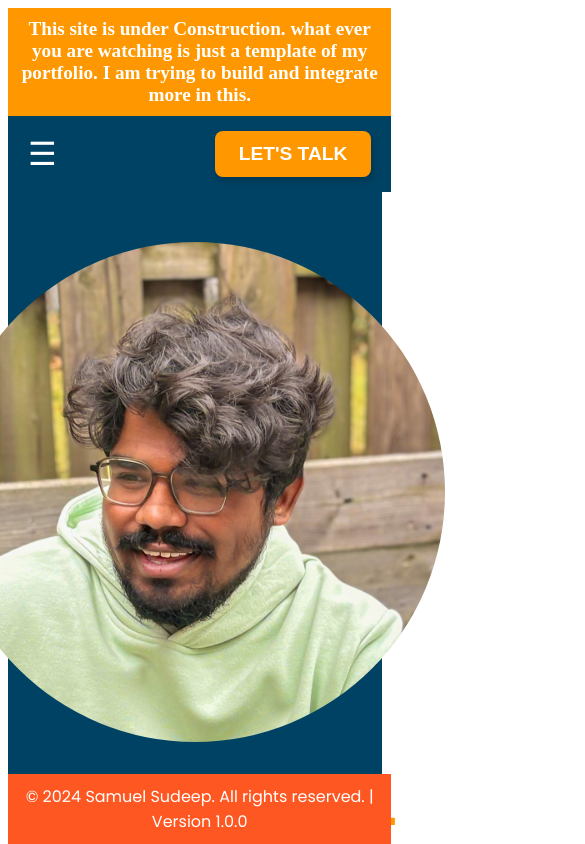
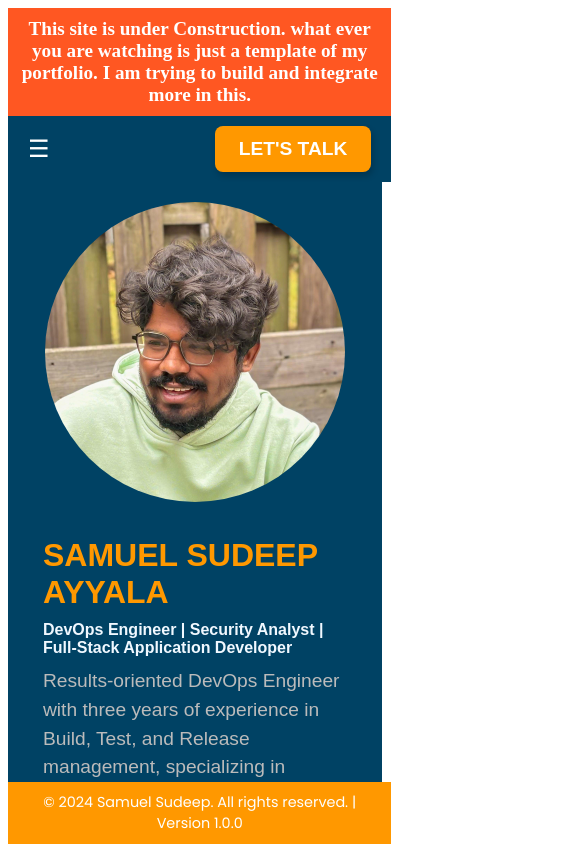
Before and after one commit to SamuelSudeepAyyala/samuel-sudeep-portfolio, an Angular app: page / in a window 390 px wide. Shown: the top 844 px of the page, 585 px wide, since content can reach past the window. Built offline with nearby package versions, Linux system fonts and the light colour scheme.

Commit message:
Optimised for mobile viewing

```diff
--- a/src/app/home/home.component.css
+++ b/src/app/home/home.component.css
@@ -7,7 +7,7 @@
 }
 
 .warning-marquee {
-  background-color: #ff9800; /* Yellowish background color */
+  background-color: #ff5722; /* Yellowish background color */
   color: white;
   padding: 10px;
   font-size: 1.2rem;
@@ -22,13 +22,13 @@
 /* Full-width Navbar */
 .navbar {
   position: sticky;
-  top:0px;
-
+  top: 0px;
+  display: flex;
   left: 0;
   width: 98.3vw; /* Ensure it spans the full width */
   background-color: #004264;
-  padding: 15px 20px;
-  display: flex;
+  padding: 10px 20px;
+  color: white;
   justify-content: space-between;
   align-items: center;
   z-index: 1000;
@@ -59,6 +59,7 @@
   list-style: none;
   font-family: 'Work Sans', 'Arial Narrow', Arial, sans-serif;
   display: flex;
+  padding:0;
   gap: 20px;
 }
 .navbar-logo:hover {
@@ -105,6 +106,7 @@ body {
   padding: 0;
   font-family: 'Work Sans', sans-serif,medium;
   overflow-x: hidden;
+  box-sizing: border-box;
 }
 
 /* Hero text section */
@@ -117,10 +119,10 @@ body {
   animation: fadeInLeft 1s ease-in-out forwards;
 }
 
-  .hero-text h1 {
-    font-size: 4rem;
-    font-family: 'Work Sans', sans-serif,medium;
-    font-weight: bold;
+  .hero-text .highlight-name{
+  font-size: 4rem;
+  font-family: 'Work Sans', sans-serif, medium;
+  font-weight: bold;
   }
 
   .hero-text h3 {
@@ -139,6 +141,7 @@ body {
 
 .highlight-name {
   color: #ff9800;
+
   font-family: 'Work Sans', sans-serif;
 }
 
@@ -146,6 +149,10 @@ body {
 .hero-image {
   flex: 1;
   text-align: center;
+  width: 100%;
+  height: auto;
+  max-height: 500px;
+  object-fit: cover;
 }
 
 img {
@@ -204,7 +211,10 @@ img {
     padding: 10px 0;
     align-items: center;
   }
-   .navbar-menu.active {
+  .navbar-menu li {
+      margin: 0 15px;
+  }
+    .navbar-menu.active {
       display: flex;
     }
   .navbar-item {
@@ -345,7 +355,7 @@ img {
 .project {
   background: #002a42;
   border-radius: 10px;
-  width:1440px;
+  width:100%;
   padding: 20px;
   align-items:center;
   margin-bottom: 30px;
@@ -546,7 +556,7 @@ img {
       background-color: #ff5722;
     }
 .footer {
-  background-color: #ff5722;
+  background-color: #ff9800;
   color: white;
   text-align: center;
   padding: 10px;
@@ -556,3 +566,110 @@ img {
   bottom: 0;
   font-family: 'Poppins', sans-serif;
 }
+
+@media screen and (max-width: 768px) {
+  .navbar-menu {
+    display: none;
+    flex-direction: column;
+    position: absolute;
+    top: 60px;
+    left: -100%;
+    width: 100%;
+    transition: left 0.3s ease-in-out, opacity 0.3s ease-in-out;
+    background-color: #004264;
+    opacity: 0;
+    text-align: center;
+  }
+
+    .navbar-menu.active {
+      display: flex;
+      left:0;
+      opacity:1;
+    }
+
+  .hamburger {
+    display: block;
+    cursor: pointer;
+    font-size: 24px;
+  }
+
+  .hero {
+    flex-direction: column;
+    text-align: left;
+    padding: 20px;
+    height:650px;
+  }
+
+  .hero-text {
+    width: 100%;
+    text-align: left;
+    margin-top:50px;
+    padding: 15px;
+  }
+
+
+  .hero-text .highlight-name {
+    font-size: 2rem;
+    font-family: 'Work Sans', sans-serif, medium;
+    font-weight: bold;
+  }
+  .hero-text .hero-roles {
+    font-size: 1rem;
+    margin-top: 10px;
+    font-family: 'Work Sans', sans-serif, medium;
+    font-weight: bold;
+  }
+  .hero-title {
+    font-size: small;
+  }
+
+  .hero-description {
+    font-size: 1rem;
+    padding: 0 10px;
+
+  }
+
+  .hero-image {
+    max-height: 250px;
+    width: 100%;
+    text-align: center;
+  }
+
+  .hero img {
+    width: 300px;
+    height: 300px;
+  }
+
+  .hero-summary {
+    font-size: 1.2rem;
+    line-height: 1.5;
+  }
+
+  .experience-container, .projects-container {
+    flex-direction: column;
+    align-items: center;
+  }
+
+  .project-card, .experience-block {
+    width: 90%;
+    margin-bottom: 20px;
+  }
+
+  .input-container {
+    width: 100%;
+  }
+
+  input, textarea {
+    font-size: 1rem;
+  }
+
+  .submit-button {
+    width: 100%;
+  }
+
+  .footer {
+    font-size: 0.9rem;
+    text-align: center;
+    padding: 10px;
+  }
+}
--- a/src/app/home/home.component.html
+++ b/src/app/home/home.component.html
@@ -3,10 +3,8 @@
 </div>
 <nav class="navbar">
   <div class="navbar-container">
-    <div class="hamburger" onclick="toggleMenu()">
-      ☰
-    </div>
-    <ul class="navbar-menu">
+    <div class="hamburger" (click)="toggleMenu()">☰</div>
+    <ul class="navbar-menu" [class.active]="menuOpen">
       <li class="navbar-item"><a href=".hero" class="navbar-link">HOME</a></li>
       <li class="navbar-item"><a href="#experience" class="navbar-link">EXPERIENCE</a></li>
       <li class="navbar-item"><a href="#projects" class="navbar-link">PROJECTS</a></li>
@@ -19,10 +17,11 @@
 
   </div>
 </nav>
+<section>
 <div class="hero">
   <div class="hero-text">
-    <h1><span class="highlight-name">SAMUEL SUDEEP AYYALA</span></h1>
-    <h3>DevOps Engineer | Security Analyst | Full-Stack Application Developer</h3>
+    <p class="highlight-name">SAMUEL SUDEEP AYYALA</p>
+    <p class="hero-roles">DevOps Engineer | Security Analyst | Full-Stack Application Developer</p>
     <p class="hero-summary">
       Results-oriented DevOps Engineer with three years of experience in Build, Test, and Release
       management, specializing in security testing and penetration testing with Burp Suite. I focus on
@@ -33,6 +32,7 @@
     <img src="./assets/profile.jpg" alt="Samuel Sudeep Ayyala profile pic">
   </div>
 </div>
+</section>
 <!---Experience Section--->
 <section id="experience" class="experience-section">
   <h2 class="section-title">Experience</h2>
--- a/src/app/home/home.component.ts
+++ b/src/app/home/home.component.ts
@@ -9,6 +9,7 @@ import { EmailService } from '../../services/email.service';
 })
 export class HomeComponent implements OnInit {
   version: string = "1.0.0";
+  menuOpen: boolean = false;
 
   constructor(private emailService: EmailService) { }
 
@@ -29,6 +30,13 @@ export class HomeComponent implements OnInit {
       }, 3000);
     }
   }
+
+
+
+  toggleMenu() {
+    this.menuOpen = !this.menuOpen;
+  }
+
 
   onSubmit(event: any): void {
     event.preventDefault();
@@ -59,14 +67,6 @@ export class HomeComponent implements OnInit {
     form.reset();
   }
 
-  // Toggle the menu for mobile view
-  toggleMenu(): void {
-    const menu = document.getElementById("navbar-menu");
-    if (menu) {
-      menu.classList.toggle("active");
-    }
-  }
-
   // Close the menu when clicking a link
   closeMenu(): void {
     const menu = document.getElementById("navbar-menu");
```
